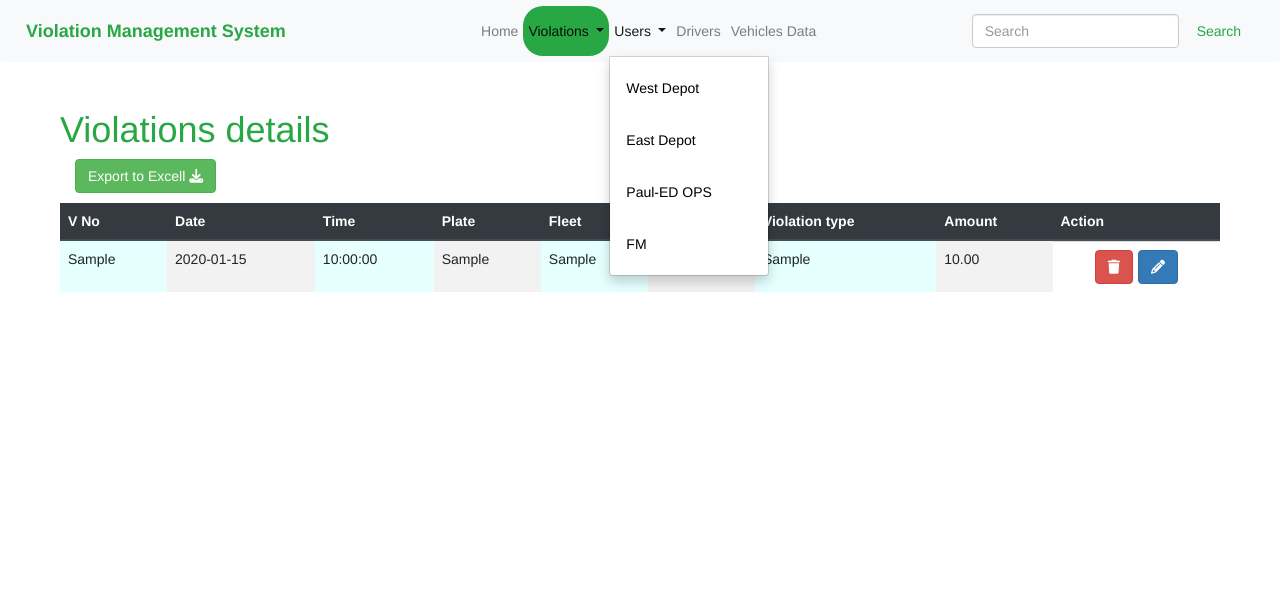
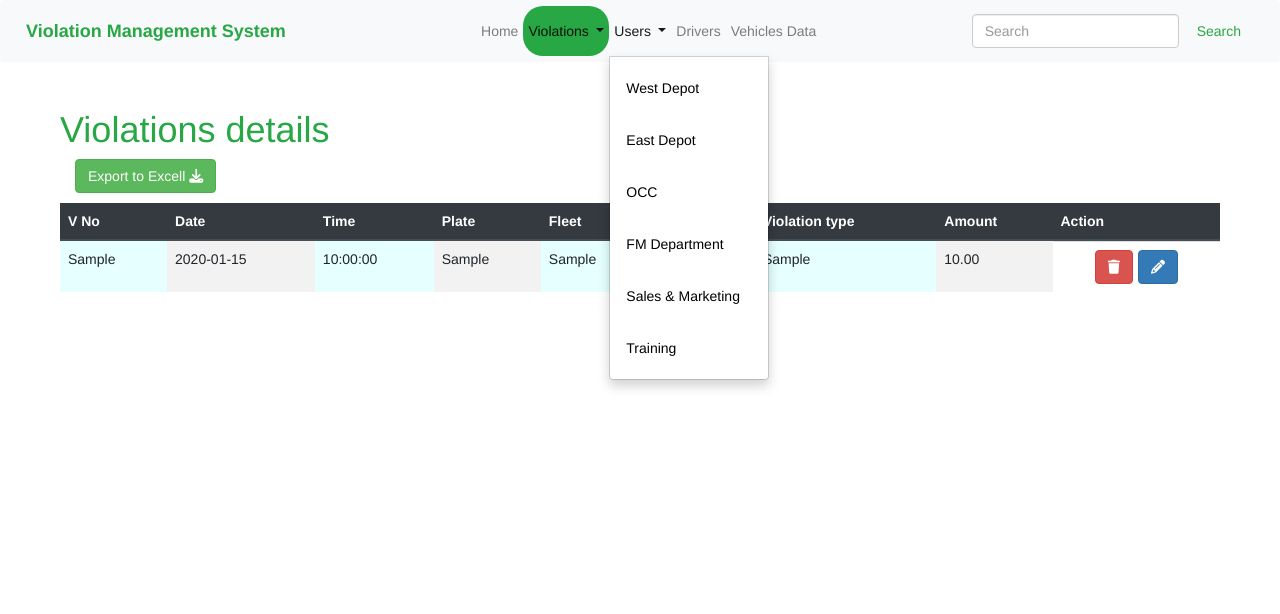
Before and after one commit to AAdelMM/vApp, a Laravel app: page /violation_info in a window 1280 px wide, after a click on "Users". Shown: the top 614 px of the page. Run offline with Laravel 10, Linux system fonts and the light colour scheme; tables that the repository leaves empty hold one stand-in row (values such as "Sample post"); some libraries are stand-ins or nearby versions.

Commit message:
edit fav icon and menu list

```diff
--- a/resources/views/layout.blade.php
+++ b/resources/views/layout.blade.php
@@ -6,6 +6,7 @@
     <title>Admin</title>
     <link rel="stylesheet" href="https://cdn.jsdelivr.net/npm/bootstrap@4.3.1/dist/css/bootstrap.min.css" integrity="sha384-ggOyR0iXCbMQv3Xipma34MD+dH/1fQ784/j6cY/iJTQUOhcWr7x9JvoRxT2MZw1T" crossorigin="anonymous">
     <link href="//maxcdn.bootstrapcdn.com/bootstrap/3.3.0/css/bootstrap.min.css" rel="stylesheet" id="bootstrap-css">
+    <link rel="icon" href="{{ asset('fav.png') }}" type="image/x-icon">
     <link rel="stylesheet" href="https://cdnjs.cloudflare.com/ajax/libs/font-awesome/6.3.0/css/all.min.css">
     <link rel="stylesheet" href="https://code.jquery.com/ui/1.12.1/themes/base/jquery-ui.css">
     <link rel="stylesheet" href="https://cdnjs.cloudflare.com/ajax/libs/timepicker/1.3.5/jquery.timepicker.min.css">
@@ -107,10 +108,12 @@
                                     Users
                                 </a>
                                 <div class="dropdown-menu" aria-labelledby="navbarDropdown">
-                                    <a class="dropdown-item {{ request()->is('Users') ? 'active' : '' }}"  href="#">West Depot</a>
-                                    <a class="dropdown-item {{ request()->is('West Depot') ? 'active' : '' }}"  href="#">East Depot</a>
-                                    <a class="dropdown-item {{ request()->is('East Depot') ? 'active' : '' }}"  href="#">Paul-ED OPS</a>
-                                    <a class="dropdown-item {{ request()->is('FM') ? 'active' : '' }}" href="#">FM</a>
+                                    <a class="dropdown-item {{ request()->is('West Depot') ? 'active' : '' }}"  href="#">West Depot</a>
+                                    <a class="dropdown-item {{ request()->is('East Depot') ? 'active' : '' }}"  href="#">East Depot</a>
+                                    <a class="dropdown-item {{ request()->is('OCC') ? 'active' : '' }}"  href="#">OCC</a>
+                                    <a class="dropdown-item {{ request()->is('FM') ? 'active' : '' }}" href="#">FM Department</a>
+                                    <a class="dropdown-item {{ request()->is('Sales & Marketing') ? 'active' : '' }}" href="#">Sales & Marketing</a>
+                                    <a class="dropdown-item {{ request()->is('Training') ? 'active' : '' }}" href="#">Training</a>
                                 </div>
                             </li>
                             <li class="nav-item {{ request()->is('driver_info') ? 'active' : '' }}">
--- a/resources/views/violation_info/index.blade.php
+++ b/resources/views/violation_info/index.blade.php
@@ -8,8 +8,6 @@
                       <div class="row ">
                       <h1 class="text-success">Violations details</h1>
                           <div class="container-fluid mb-3" id="addBn">
-
-
 
                                   <button class="btn btn-success">
                                       Export to Excell <i class="fa-solid fa-download"></i>
```
Also changed, not shown: Documentations/fav.jpg (added), Documentations/fav.png (added), public/fav.png (added).
